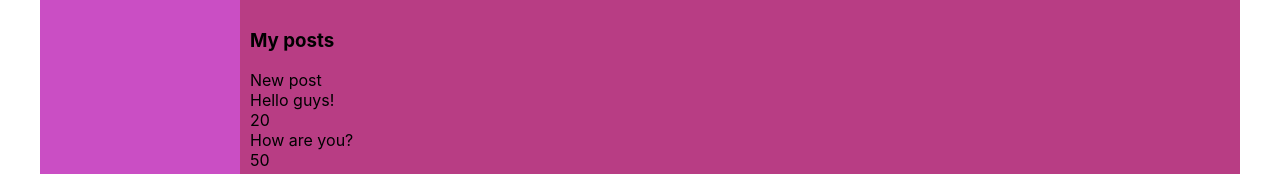
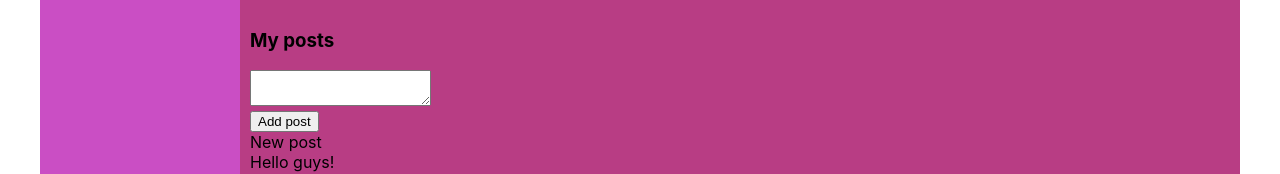
Before and after one commit to kristinaalexandruk/social, a React (Create React App) app: page /profile in a window 1280 px wide. Shown: the part 433-607 px from the top of the page. Built offline with nearby package versions, Linux system fonts and the light colour scheme.

Commit message:
onClick, ref

```diff
--- a/src/components/Profile/MyPosts/MyPosts.jsx
+++ b/src/components/Profile/MyPosts/MyPosts.jsx
@@ -6,11 +6,24 @@
 
 const MyPosts = (props) => {
 
-	let postsElements = props.posts.map(post => <Post message={post.message} likesCount={post.likesCount} />)
+	let postsElements = props.posts.map(post => <Post message={post.message} likesCount={post.likesCount} />);
+
+	let newPostElement = React.createRef();
+
+	let addPost = () => {
+		let text = newPostElement.current.value;
+		alert(text);
+	};
 
 	return (
 		<div className={c.postsBlock}>
 			<h3>My posts</h3>
+			<div>
+				<textarea ref={newPostElement}></textarea>
+			</div>
+			<div>
+				<button onClick={addPost}>Add post</button>
+			</div>
 			<div>New post</div>
 			<div>
 				{postsElements}
```
